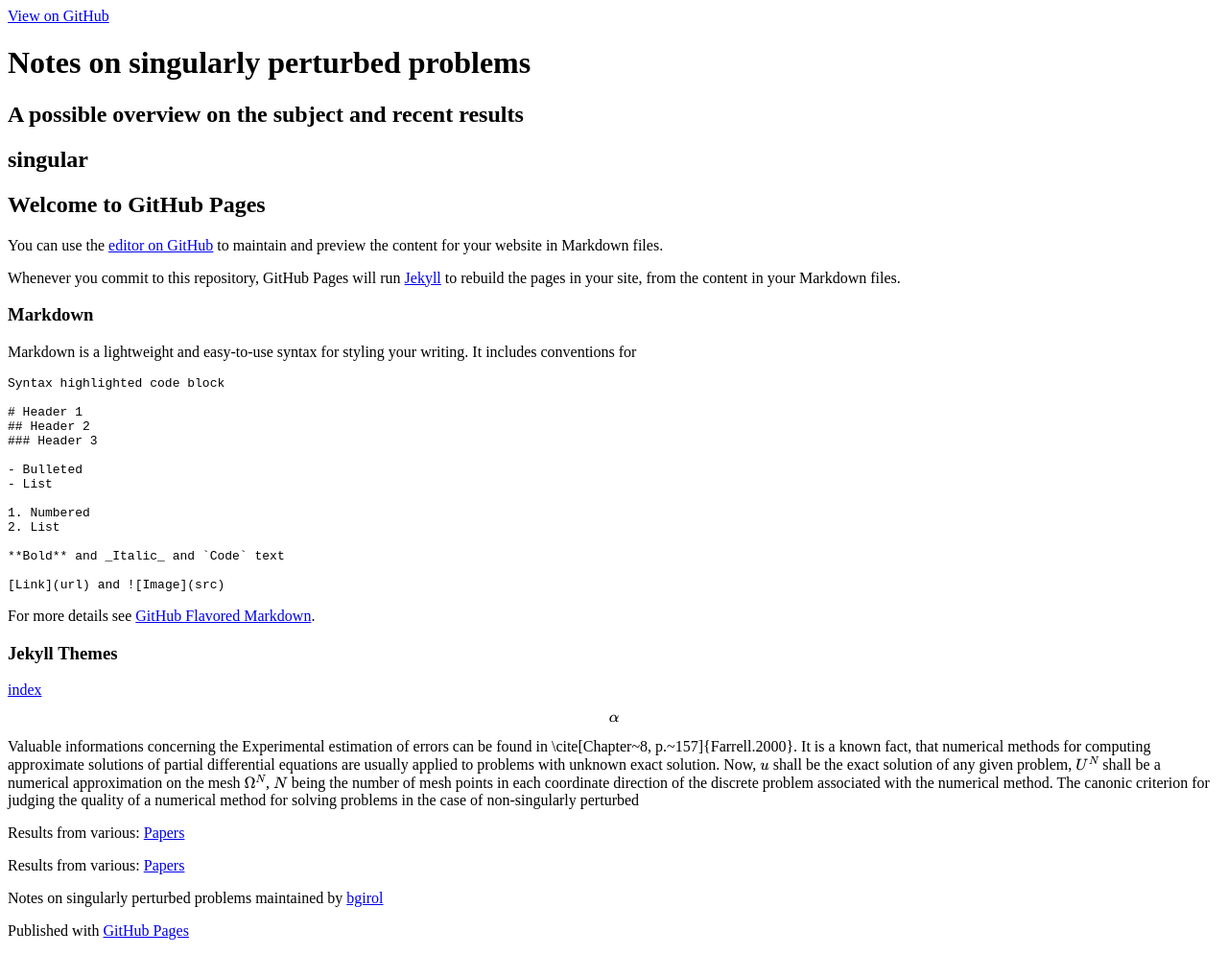
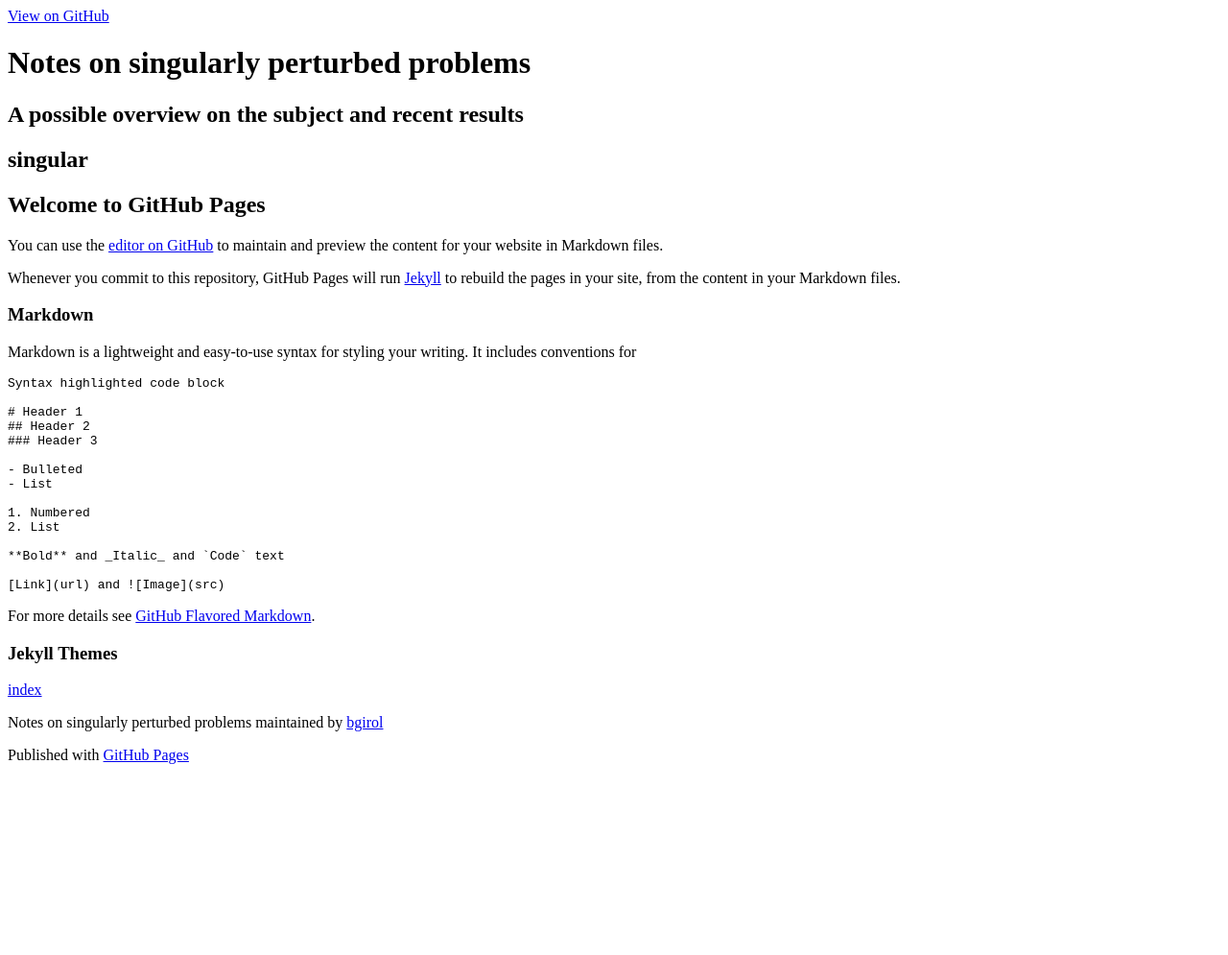
Before and after one commit to bgirol/singular, a Jekyll site: the page built from README.md, in a window 1280 px wide. Shown: the whole page at 96% size. Built offline with Jekyll 4.4.1, drawn with Linux system fonts in a browser that asks for light colours; our own code applies the rules of GitHub Pages for plain Markdown files; formulas are drawn with MathJax 3; a script that is not in the unit is left out; after the commit the page ends 900 px from its top, so only the background shows below that.

Commit message:
Update default.html

```diff
--- a/_layouts/default.html
+++ b/_layouts/default.html
@@ -55,11 +55,7 @@
       <section id="main_content" class="inner">
         {{ content }}
 
-          $$ \alpha       $$
-          Valuable informations concerning  the Experimental estimation of errors can be found in \cite[Chapter~8, p.~157]{Farrell.2000}. It is a known fact, that numerical methods for computing approximate solutions of partial differential equations are usually applied to problems with unknown exact solution. Now, $ u $ shall be the exact solution of any given problem, $ U^N  $ shall be a numerical approximation on the mesh $ \Omega^N $, $ N $ being the number of mesh points in each coordinate direction of the discrete problem associated with the numerical
-method. The canonic criterion for judging the quality of a numerical method for solving problems in the case of non-singularly perturbed
-      <p>Results from various: <a href="webpages/paper2.html">Papers</a></p>
-            <p>Results from various: <a href="webpages/paper2-protected.html">Papers</a></p>
+
 
 
 
```
